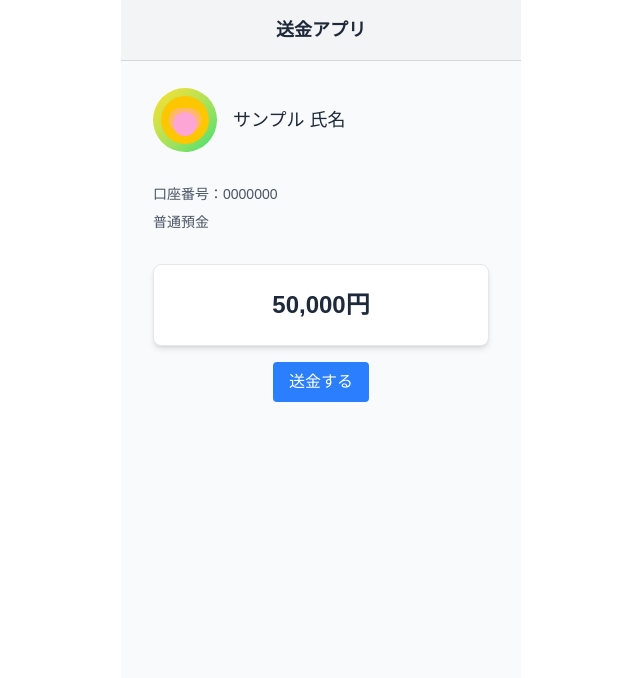
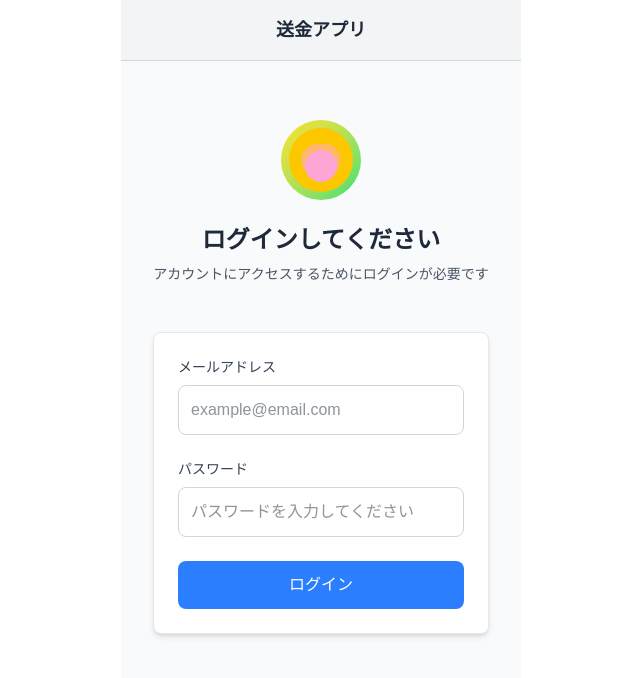
Before and after one commit to takumin4260/monetech, a Next.js app in the folder frontend/: page / in a window 1280 px wide. Shown: the top 678 px of the page, without its empty margins (319-959 px from the left). Built offline with nearby package versions, Linux system fonts and the light colour scheme.

Commit message:
ログイン画面の見た目

```diff
--- /dev/null
+++ b/frontend/src/app/home/page.tsx
@@ -0,0 +1,53 @@
+import React from 'react';
+import Link from "next/link";
+import Image from "next/image";
+
+
+export default function MobileAccountScreen() {
+  return (
+    <div className="w-[400px] min-h-screen bg-gray-50 mx-auto">
+      {/* Main Content */}
+      <div className="px-8 pt-8">
+        {/* Profile Section */}
+        <div className="flex items-center space-x-4 mb-8">
+          {/* Avatar */}
+          <div className="w-16 h-16 rounded-full bg-gradient-to-br from-yellow-300 to-green-400 flex items-center justify-center overflow-hidden">
+            <div className="w-12 h-12 bg-yellow-400 rounded-full flex items-center justify-center">
+              <div className="w-8 h-6 bg-orange-300 rounded-full"></div>
+              <div className="absolute w-6 h-6 bg-pink-300 rounded-full mt-2"></div>
+            </div>
+          </div>
+
+          {/* Name */}
+          <div>
+            <h2 className="text-lg font-medium text-gray-800">サンプル 氏名</h2>
+          </div>
+        </div>
+
+        {/* Account Info */}
+        <div className="mb-2">
+          <p className="text-sm text-gray-600">口座番号：0000000</p>
+        </div>
+
+        <div className="mb-8">
+          <p className="text-sm text-gray-600">普通預金</p>
+        </div>
+
+        {/* Balance Card */}
+        <div className="bg-white rounded-lg shadow-md p-6 border border-gray-200">
+          <div className="text-center">
+            <p className="text-2xl font-bold text-gray-800">50,000円</p>
+          </div>
+        </div>
+
+        <div className="flex justify-center">
+          <Link href="/send/users">
+            <button className="mt-4 px-4 py-2 bg-blue-500 text-white rounded hover:bg-blue-600 transition">
+              送金する
+            </button>
+          </Link>
+        </div>
+      </div>
+    </div>
+  );
+}
--- a/frontend/src/app/page.tsx
+++ b/frontend/src/app/page.tsx
@@ -1,51 +1,60 @@
 import React from 'react';
 import Link from "next/link";
-import Image from "next/image";
 
+export default function MobileLoginScreen() {
 
-export default function MobileAccountScreen() {
   return (
     <div className="w-[400px] min-h-screen bg-gray-50 mx-auto">
       {/* Main Content */}
-      <div className="px-8 pt-8">
-        {/* Profile Section */}
-        <div className="flex items-center space-x-4 mb-8">
-          {/* Avatar */}
-          <div className="w-16 h-16 rounded-full bg-gradient-to-br from-yellow-300 to-green-400 flex items-center justify-center overflow-hidden">
-            <div className="w-12 h-12 bg-yellow-400 rounded-full flex items-center justify-center">
-              <div className="w-8 h-6 bg-orange-300 rounded-full"></div>
-              <div className="absolute w-6 h-6 bg-pink-300 rounded-full mt-2"></div>
+      <div className="px-8 pt-16">
+        {/* Logo/Header Section */}
+        <div className="text-center mb-12">
+          <div className="w-20 h-20 rounded-full bg-gradient-to-br from-yellow-300 to-green-400 flex items-center justify-center mx-auto mb-6">
+            <div className="w-16 h-16 bg-yellow-400 rounded-full flex items-center justify-center">
+              <div className="w-10 h-8 bg-orange-300 rounded-full"></div>
+              <div className="absolute w-8 h-8 bg-pink-300 rounded-full mt-3"></div>
             </div>
           </div>
-
-          {/* Name */}
-          <div>
-            <h2 className="text-lg font-medium text-gray-800">サンプル 氏名</h2>
-          </div>
+          <h1 className="text-2xl font-bold text-gray-800 mb-2">ログインしてください</h1>
+          <p className="text-sm text-gray-600">アカウントにアクセスするためにログインが必要です</p>
         </div>
 
-        {/* Account Info */}
-        <div className="mb-2">
-          <p className="text-sm text-gray-600">口座番号：0000000</p>
-        </div>
+        {/* Login Form */}
+        <div className="bg-white rounded-lg shadow-md p-6 border border-gray-200">
+          <div className="space-y-6">
+            {/* Email Input */}
+            <div>
+              <label htmlFor="email" className="block text-sm font-medium text-gray-700 mb-2">
+                メールアドレス
+              </label>
+              <input
+                type="email"
+                id="email"
+                className="w-full px-3 py-3 text-gray-800 border border-gray-300 rounded-lg focus:outline-none focus:ring-2 focus:ring-blue-500 focus:border-transparent"
+                placeholder="example@email.com"
+              />
+            </div>
 
-        <div className="mb-8">
-          <p className="text-sm text-gray-600">普通預金</p>
-        </div>
+            {/* Password Input */}
+            <div>
+              <label htmlFor="password" className="block text-sm font-medium text-gray-700 mb-2">
+                パスワード
+              </label>
+              <input
+                type="password"
+                id="password"
+                className="w-full px-3 py-3 text-gray-800 border border-gray-300 rounded-lg focus:outline-none focus:ring-2 focus:ring-blue-500 focus:border-transparent"
+                placeholder="パスワードを入力してください"
+              />
+            </div>
 
-        {/* Balance Card */}
-        <div className="bg-white rounded-lg shadow-md p-6 border border-gray-200">
-          <div className="text-center">
-            <p className="text-2xl font-bold text-gray-800">50,000円</p>
+            {/* Login Button */}
+            <Link href="/home">
+              <button className="w-full py-3 bg-blue-500 text-white rounded-lg hover:bg-blue-600 transition font-medium">
+                ログイン
+              </button>
+            </Link>
           </div>
-        </div>
-
-        <div className="flex justify-center">
-          <Link href="/send/users">
-            <button className="mt-4 px-4 py-2 bg-blue-500 text-white rounded hover:bg-blue-600 transition">
-              送金する
-            </button>
-          </Link>
         </div>
       </div>
     </div>
--- a/frontend/src/app/send/complete/page.tsx
+++ b/frontend/src/app/send/complete/page.tsx
@@ -29,7 +29,7 @@ export default function CompletionPage() {
         <h1 className="text-xl font-medium text-gray-700">送金処理が完了しました</h1>
 
         {/* トップ画面に戻るボタン */}
-        <Link href="/" passHref>
+        <Link href="/home" passHref>
           <button className="mt-8 px-6 py-3 bg-white text-gray-800 font-bold rounded-full border border-gray-300 shadow-md hover:bg-gray-100 transition duration-300 ease-in-out">
             トップ画面に戻る
           </button>
```
